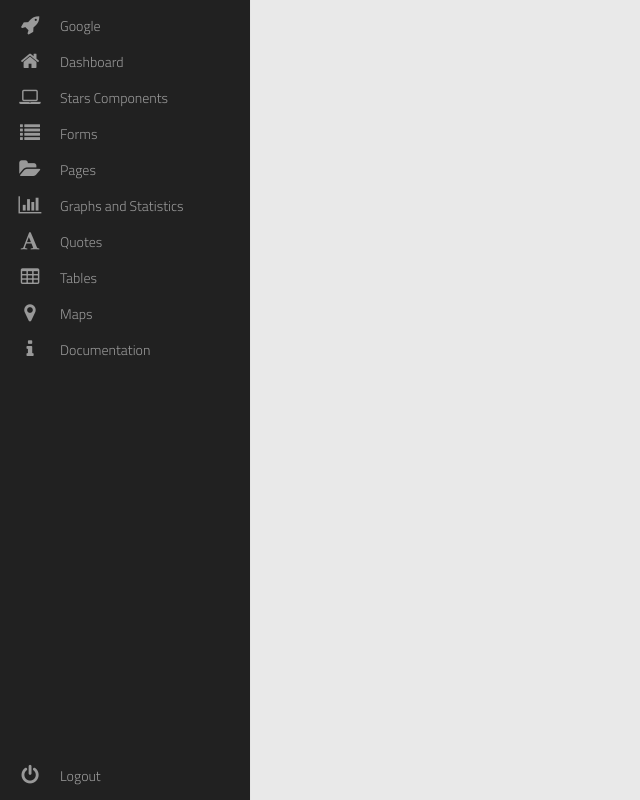
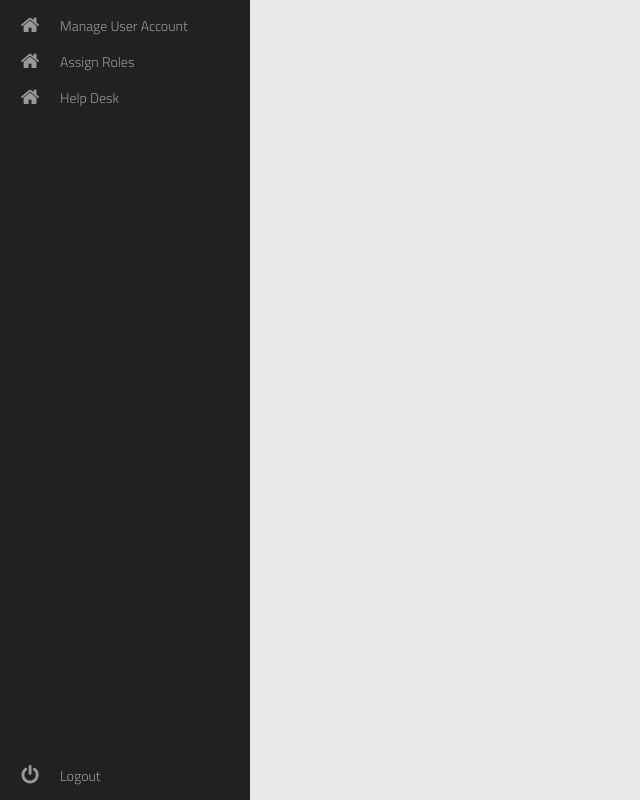
Before and after one commit to conrad760/softwareEngineering, a React (Create React App) app in the folder company_portal/client/: page /dashboard in a window 1280 px wide. Shown: the whole page, without its empty margins (0-640 px from the left). Built offline with nearby package versions, Linux system fonts and the light colour scheme; a web font is replaced by a local one.

Commit message:
DYNAMIC :weary_face:

```diff
--- a/company_portal/client/src/dummbie-links.js
+++ b/company_portal/client/src/dummbie-links.js
@@ -1,4 +1,4 @@
-const GLOBAL_ADMIN = [
+export const GLOBAL_ADMIN = [
     {
         link: 'https://www.google.com',
         linkName: 'Manage User Account',
@@ -15,7 +15,7 @@ const GLOBAL_ADMIN = [
         icon: ' fa fa-home fa-2x '
     }
 ];
-const FINANCE_ADMIN = [
+export const FINANCE_ADMIN = [
     {
         link: 'https://www.google.com',
         linkName: 'Finance Reports',
@@ -35,9 +35,24 @@ const FINANCE_ADMIN = [
         link: 'https://www.google.com',
         linkName: 'Tax',
         icon: ' fa fa-home fa-2x '
+    },
+    {
+        link: 'https://www.google.com',
+        linkName: 'Manage User Account',
+        icon: ' fa fa-home fa-2x '
+    },
+    {
+        link: 'https://www.google.com',
+        linkName: 'Assign Roles',
+        icon: ' fa fa-home fa-2x '
+    },
+    {
+        link: 'https://www.google.com',
+        linkName: 'Help Desk',
+        icon: ' fa fa-home fa-2x '
     }
 ];
-const SALES_ADMIN = [
+export const SALES_ADMIN = [
     {
         link: 'https://www.google.com',
         linkName: 'Sales Reports',
@@ -52,9 +67,24 @@ const SALES_ADMIN = [
         link: 'https://www.google.com',
         linkName: 'Sales Demo',
         icon: ' fa fa-home fa-2x '
+    },
+    {
+        link: 'https://www.google.com',
+        linkName: 'Manage User Account',
+        icon: ' fa fa-home fa-2x '
+    },
+    {
+        link: 'https://www.google.com',
+        linkName: 'Assign Roles',
+        icon: ' fa fa-home fa-2x '
+    },
+    {
+        link: 'https://www.google.com',
+        linkName: 'Help Desk',
+        icon: ' fa fa-home fa-2x '
     }
 ];
-const HR_ADMIN = [
+export const HR_ADMIN = [
     {
         link: 'https://www.google.com',
         linkName: 'New Hire',
@@ -84,9 +114,24 @@ const HR_ADMIN = [
         link: 'https://www.google.com',
         linkName: 'HR Reports',
         icon: ' fa fa-home fa-2x '
+    },
+    {
+        link: 'https://www.google.com',
+        linkName: 'Manage User Account',
+        icon: ' fa fa-home fa-2x '
+    },
+    {
+        link: 'https://www.google.com',
+        linkName: 'Assign Roles',
+        icon: ' fa fa-home fa-2x '
+    },
+    {
+        link: 'https://www.google.com',
+        linkName: 'Help Desk',
+        icon: ' fa fa-home fa-2x '
     }
 ];
-const ENGG_ADMIN = [
+export const ENGG_ADMIN = [
     {
         link: 'https://www.google.com',
         linkName: 'Application Monitoring',
@@ -111,6 +156,21 @@ const ENGG_ADMIN = [
         link: 'https://www.google.com',
         linkName: 'Release Management',
         icon: ' fa fa-home fa-2x '
+    },
+    {
+        link: 'https://www.google.com',
+        linkName: 'Manage User Account',
+        icon: ' fa fa-home fa-2x '
+    },
+    {
+        link: 'https://www.google.com',
+        linkName: 'Assign Roles',
+        icon: ' fa fa-home fa-2x '
+    },
+    {
+        link: 'https://www.google.com',
+        linkName: 'Help Desk',
+        icon: ' fa fa-home fa-2x '
     }
 ];
 
--- a/company_portal/client/src/pages/dashboard/dashboard.page.js
+++ b/company_portal/client/src/pages/dashboard/dashboard.page.js
@@ -1,67 +1,36 @@
 import React from 'react';
+import { useSelector, useDispatch } from 'react-redux';
 import './dashboard.style.scss';
 import NavItem from '../../components/nav-bar/nav-item/nav-item.component';
+import {
+    get_GLOBAL_ADMIN,
+    get_FINANCE_ADMIN,
+    get_SALES_ADMIN,
+    get_HR_ADMIN,
+    get_ENGG_ADMIN
+} from '../../redux/actions/index';
 
-const Dashboard = () => (
+const Dashboard = () => {
+    const dispatch = useDispatch();
+    const data = dispatch(get_GLOBAL_ADMIN());
+    // console.log(data);
+    const roles = useSelector(state => state.roles);
+    console.log(roles);
+
+    return (
         <>
             <div className='area'></div>
             <nav className='main-menu'>
                 <ul>
-                <NavItem link='https://www.google.com' icon='fa fa-rocket fa-2x' linkName='Google'/>
-                <li>
-                    <a href='www.google.com'>
-                        <i className='fa fa-home fa-2x'></i>
-                        <span className='nav-text'>Dashboard</span>
-                    </a>
-                </li>
-                <li className='has-subnav'>
-                    <a href='www.google.com'>
-                        <i className='fa fa-laptop fa-2x'></i>
-                        <span className='nav-text'>Stars Components</span>
-                    </a>
-                </li>
-                <li className='has-subnav'>
-                    <a href='www.google.com'>
-                        <i className='fa fa-list fa-2x'></i>
-                        <span className='nav-text'>Forms</span>
-                    </a>
-                </li>
-                <li className='has-subnav'>
-                    <a href='www.google.com'>
-                        <i className='fa fa-folder-open fa-2x'></i>
-                        <span className='nav-text'>Pages</span>
-                    </a>
-                </li>
-                <li>
-                    <a href='www.google.com'>
-                        <i className='fa fa-bar-chart-o fa-2x'></i>
-                        <span className='nav-text'>Graphs and Statistics</span>
-                    </a>
-                </li>
-                <li>
-                    <a href='www.google.com'>
-                        <i className='fa fa-font fa-2x'></i>
-                        <span className='nav-text'>Quotes</span>
-                    </a>
-                </li>
-                <li>
-                    <a href='www.google.com'>
-                        <i className='fa fa-table fa-2x'></i>
-                        <span className='nav-text'>Tables</span>
-                    </a>
-                </li>
-                <li>
-                    <a href='www.google.com'>
-                        <i className='fa fa-map-marker fa-2x'></i>
-                        <span className='nav-text'>Maps</span>
-                    </a>
-                </li>
-                <li>
-                    <a href='www.google.com'>
-                        <i className='fa fa-info fa-2x'></i>
-                        <span className='nav-text'>Documentation</span>
-                    </a>
-                </li>
+                    {roles.map(role =>
+                    <NavItem
+                    link = {role.link}
+                    linkName = {role.linkName}
+                    icon = {role.icon}
+                    />
+                        )}
+
+
                 </ul>
 
                 <ul className='logout'>
@@ -75,5 +44,6 @@ const Dashboard = () => (
             </nav>
         </>
     );
+};
 
 export default Dashboard;
--- a/company_portal/client/src/redux/reducers/index.js
+++ b/company_portal/client/src/redux/reducers/index.js
@@ -1,13 +1,13 @@
 import { combineReducers } from 'redux';
 import alert from './alert';
 import auth from './auth';
+import roles from './roles'
 
 export default combineReducers({
     alert,
     auth,
+    roles
 });
-// import { combineReducers } from 'redux';
-// import roles from './roles';
 
 // const rootReducer = combineReducers({
 //     roles: roles
--- a/company_portal/client/src/redux/reducers/roles.js
+++ b/company_portal/client/src/redux/reducers/roles.js
@@ -21,3 +21,5 @@ const roles = (state = [], actions) => {
             return state;
     }
 };
+
+export default roles
```
Lines whose indentation alone changed are shown as unchanged.
